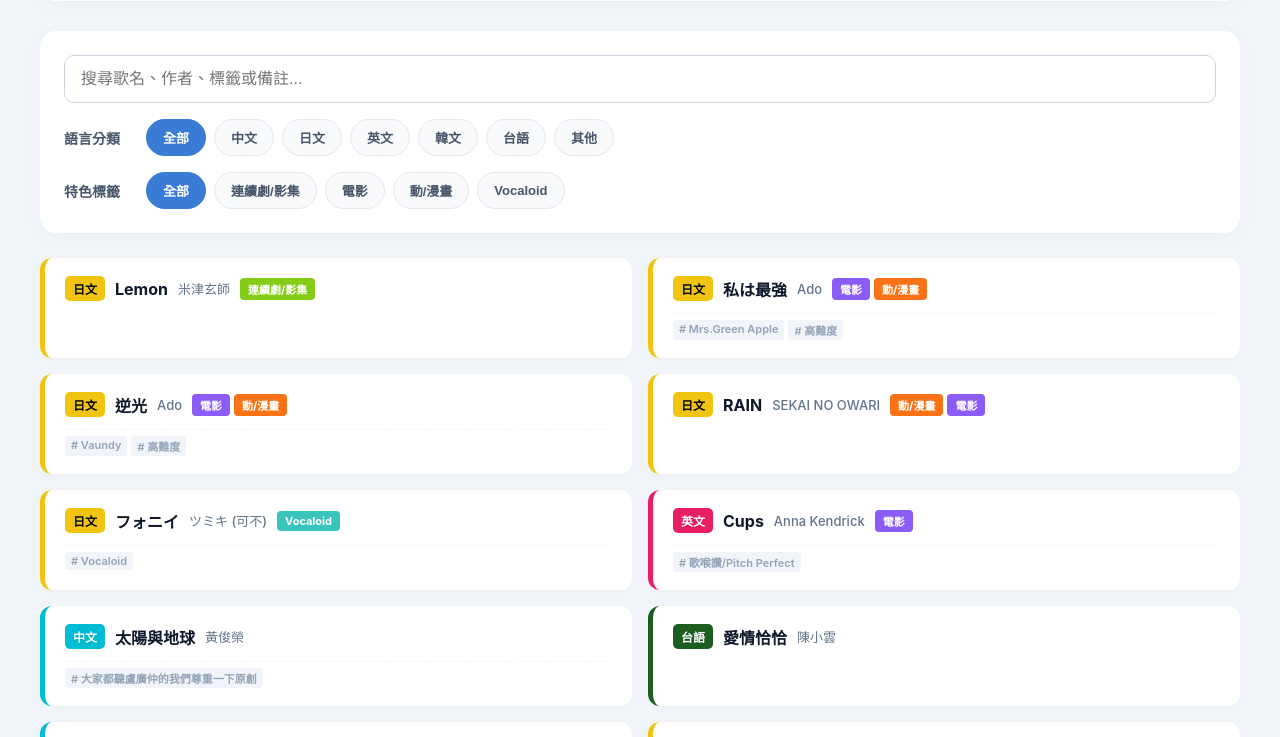
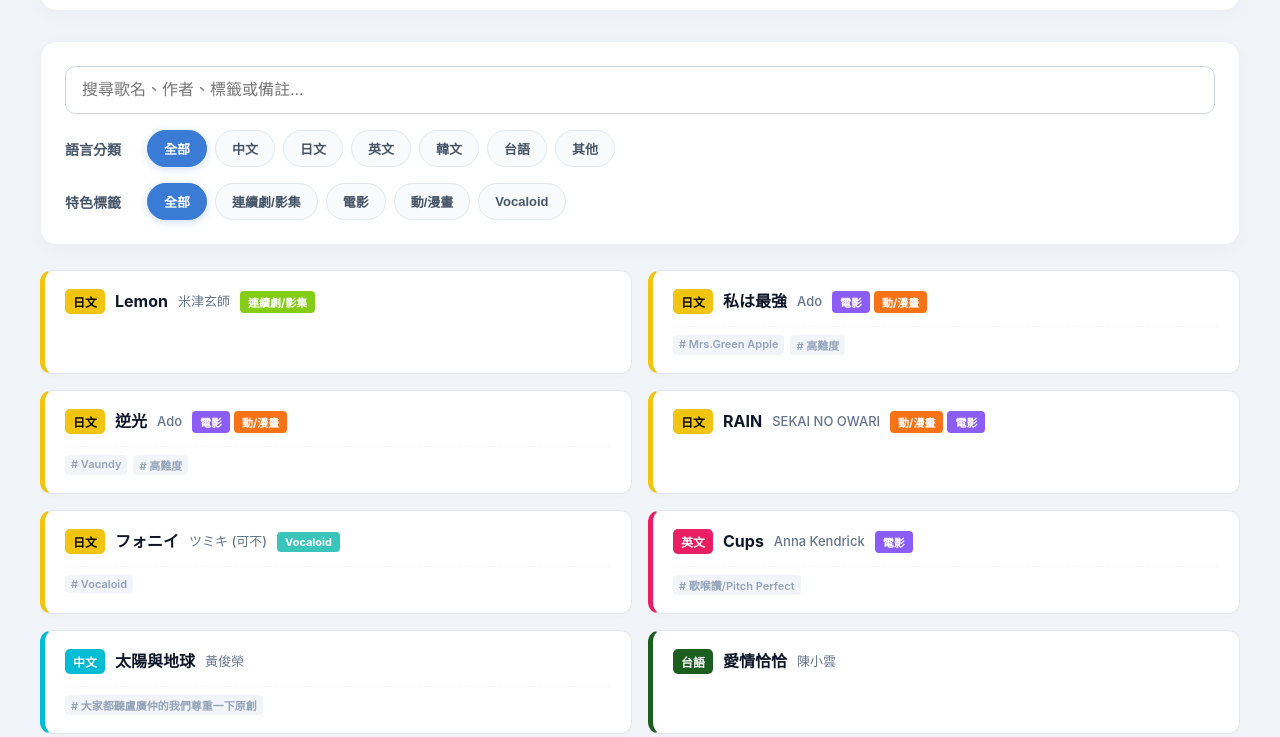
Before and after one commit to Rikkche/Songlist, a plain HTML site: page index.html in a window 1280 px wide. Shown: the part 129-866 px from the top of the page. Drawn offline with Linux system fonts and the light colour scheme.

Commit message:
Update index.html

```diff
--- a/index.html
+++ b/index.html
@@ -3,7 +3,7 @@
 <head>
     <meta charset="UTF-8">
     <meta name="viewport" content="width=device-width, initial-scale=1.0">
-    <title>生物的點歌歌單</title>
+    <title>小鳥歌單</title>
     <style>
         :root {
             --primary: #3a7bd5;
@@ -12,8 +12,12 @@
             --bg-card: #ffffff;
             --text-main: #1e293b;
             --text-muted: #64748b;
-            --text-light: #94a3b8; /* 更淺的字體顏色 */
+            --text-light: #94a3b8;
             --border-color: #e2e8f0;
+        }
+
+        *, *::before, *::after {
+            box-sizing: border-box;
         }
 
         body {
@@ -24,6 +28,8 @@
             color: var(--text-main);
             display: flex;
             justify-content: center;
+            -webkit-font-smoothing: antialiased;
+            -moz-osx-font-smoothing: grayscale;
         }
 
         .container {
@@ -34,10 +40,11 @@
         header {
             text-align: center;
             margin-bottom: 30px;
-            padding: 20px;
+            padding: 24px 20px;
             background: var(--bg-card);
             border-radius: 16px;
             box-shadow: 0 4px 20px rgba(0,0,0,0.03);
+            border: 1px solid rgba(226, 232, 240, 0.6);
         }
 
         header h1 {
@@ -45,6 +52,7 @@
             color: #0f172a;
             font-size: 28px;
             font-weight: 800;
+            letter-spacing: -0.02em;
         }
 
         header p {
@@ -63,6 +71,7 @@
             display: flex;
             flex-direction: column;
             gap: 16px;
+            border: 1px solid rgba(226, 232, 240, 0.6);
         }
 
         .search-box {
@@ -78,13 +87,14 @@
             border-radius: 10px;
             font-size: 16px;
             outline: none;
-            transition: all 0.2s;
-            box-sizing: border-box;
+            transition: all 0.2s ease;
+            color: var(--text-main);
+            background-color: #ffffff;
         }
 
         .search-input:focus {
             border-color: var(--primary);
-            box-shadow: 0 0 0 4px rgba(58,123,213,0.1);
+            box-shadow: 0 0 0 4px rgba(58,123,213,0.12);
         }
 
         .filter-group {
@@ -116,24 +126,27 @@
             font-weight: 600;
             color: #475569;
             cursor: pointer;
-            transition: all 0.2s;
+            transition: all 0.2s cubic-bezier(0.4, 0, 0.2, 1);
+            user-select: none;
         }
 
         .btn-filter:hover {
             background: #f1f5f9;
             border-color: #cbd5e1;
+            color: #1e293b;
         }
 
         .btn-filter.active {
             background: var(--primary);
             color: #ffffff;
             border-color: var(--primary);
+            box-shadow: 0 2px 8px rgba(58,123,213,0.25);
         }
 
-        /* 🛠️ 核心更動：改為雙欄式 (兩排) 排版 */
+        /* 雙欄式 (兩排) 排版 */
         .song-list {
             display: grid;
-            grid-template-columns: repeat(2, 1fr); /* 寬螢幕時平分成左右兩排 */
+            grid-template-columns: repeat(2, 1fr);
             gap: 16px;
         }
 
@@ -143,16 +156,17 @@
             border-radius: 12px;
             box-shadow: 0 2px 8px rgba(0,0,0,0.02);
             display: flex;
-            flex-direction: column; /* 改為上下排列，方便塞備註到最下方 */
+            flex-direction: column;
             gap: 10px;
-            transition: transform 0.2s, box-shadow 0.2s;
+            transition: transform 0.2s ease, box-shadow 0.2s ease, border-color 0.2s ease;
+            border: 1px solid #e2e8f0;
             border-left: 5px solid #cbd5e1;
-            box-sizing: border-box;
+            word-break: break-word;
         }
 
         .song-item:hover {
             transform: translateY(-2px);
-            box-shadow: 0 4px 14px rgba(0,0,0,0.06);
+            box-shadow: 0 6px 16px rgba(0,0,0,0.06);
         }
 
         /* 第一排：語言、歌名、作者、標籤 */
@@ -160,7 +174,7 @@
             display: flex;
             align-items: center;
             gap: 10px;
-            flex-wrap: wrap; /* 避免極端情況塞不下擠壓變形 */
+            flex-wrap: wrap;
         }
 
         .lang-badges, .tag-badges {
@@ -181,7 +195,7 @@
             white-space: nowrap;
         }
         .badge-lang.lang-中文 { background: #00bcd4; }
-        .badge-lang.lang-日文 { background: #f1c40f; color: #000; text-shadow: none; }
+        .badge-lang.lang-日文 { background: #f1c40f; color: #000000; text-shadow: none; }
         .badge-lang.lang-英文 { background: #e91e63; }
         .badge-lang.lang-韓文 { background: #ff5722; }
         .badge-lang.lang-台語 { background: #1b5e20; }
@@ -192,13 +206,15 @@
             font-size: 16px;
             font-weight: 700;
             color: #0f172a;
+            line-height: 1.4;
         }
 
-        /* 🛠️ 歌手作者：調整為較小、較淺 */
+        /* 歌手作者 */
         .song-author {
             font-size: 13px;
             color: var(--text-muted);
             font-weight: 500;
+            line-height: 1.4;
         }
 
         /* 自訂標籤庫樣式 */
@@ -211,42 +227,49 @@
             white-space: nowrap;
         }
 
-        /* 🛠️ 第二排：備註放在最下面，且字體最小、最淺 */
+        /* 第二排：備註放在最下面 */
         .song-bottom-row {
             display: flex;
-            gap: 4px;
+            gap: 6px;
             flex-wrap: wrap;
             margin-top: 2px;
-            padding-top: 6px;
-            border-top: 1px dashed #f1f5f9; /* 加上淡淡的虛線分隔線，讓排版更精緻 */
+            padding-top: 8px;
+            border-top: 1px dashed #f1f5f9;
         }
 
         .badge-note {
-            background: #f1f5f9; /* 備註底色改為更淡的淺灰 */
-            color: var(--text-light); /* 💡 使用最淺的字體顏色 */
+            background: #f1f5f9;
+            color: var(--text-light);
             padding: 2px 6px;
             border-radius: 4px;
-            font-size: 11px; /* 💡 使用最小的字體 */
+            font-size: 11px;
             font-weight: 600;
         }
 
         .no-result {
-            grid-column: span 2; /* 查無結果時，要橫跨兩排 */
+            grid-column: span 2;
             text-align: center;
             padding: 40px;
             background: var(--bg-card);
             border-radius: 12px;
             color: var(--text-muted);
             font-size: 15px;
+            border: 1px dashed var(--border-color);
         }
 
-        /* 📱 手機板自動適應：當螢幕寬度小於 768px 時，自動回復成單排 */
+        /* 📱 手機板自動適應：螢幕寬度小於 768px 時切換為單排 */
         @media (max-width: 768px) {
+            body {
+                padding: 12px;
+            }
             .song-list {
                 grid-template-columns: 1fr;
             }
             .no-result {
                 grid-column: span 1;
+            }
+            .control-panel {
+                padding: 16px;
             }
         }
     </style>
@@ -255,7 +278,7 @@
 
 <div class="container">
     <header>
-        <h1>🎵 生物的點歌歌單</h1>
+        <h1>🎵 小鳥歌單</h1>
         <p>目前總共開放 <span id="totalSongs" style="font-weight:bold; color:var(--primary);">0</span> 首歌曲，歡迎點播！</p>
     </header>
 
@@ -280,7 +303,7 @@
         <div class="filter-group" id="tagGroup" style="display: none;">
             <div class="filter-label">特色標籤</div>
             <div class="filter-buttons" id="tagButtonsContainer">
-                </div>
+            </div>
         </div>
     </div>
 
@@ -291,6 +314,17 @@
     let rawSongs = [];
     let currentLang = "全部";
     let currentTag = "全部";
+
+    // 安全轉義 HTML 避免 XSS 及特殊字元錯亂
+    function escapeHtml(str) {
+        if (!str) return '';
+        return String(str)
+            .replace(/&/g, "&amp;")
+            .replace(/</g, "&lt;")
+            .replace(/>/g, "&gt;")
+            .replace(/"/g, "&quot;")
+            .replace(/'/g, "&#039;");
+    }
 
     async function fetchSongs() {
         try {
@@ -329,7 +363,7 @@
         tagGroupEl.style.display = "flex";
         let html = `<button class="btn-filter active" onclick="filterByTag('全部', this)">全部</button>`;
         tagNames.forEach(name => {
-            html += `<button class="btn-filter" onclick="filterByTag('${name}', this)">${name}</button>`;
+            html += `<button class="btn-filter" onclick="filterByTag('${escapeHtml(name)}', this)">${escapeHtml(name)}</button>`;
         });
         container.innerHTML = html;
     }
@@ -362,8 +396,8 @@
 
             const notesString = Array.isArray(song.notes) ? song.notes.join(' ') : (song.note || '');
             const matchKeyword = (!keyword ||
-                song.title.toLowerCase().includes(keyword) ||
-                song.author.toLowerCase().includes(keyword) ||
+                (song.title && song.title.toLowerCase().includes(keyword)) ||
+                (song.author && song.author.toLowerCase().includes(keyword)) ||
                 notesString.toLowerCase().includes(keyword)
             );
 
@@ -381,7 +415,7 @@
             // 1. 建立語言 HTML
             let langBadgesHTML = '<div class="lang-badges">';
             songLangs.forEach(l => {
-                langBadgesHTML += `<span class="badge-lang lang-${l}">${l}</span>`;
+                langBadgesHTML += `<span class="badge-lang lang-${escapeHtml(l)}">${escapeHtml(l)}</span>`;
             });
             langBadgesHTML += '</div>';
 
@@ -389,7 +423,7 @@
             let tagsHTML = '<div class="tag-badges">';
             if (song.tags && Array.isArray(song.tags)) {
                 song.tags.forEach(t => {
-                    tagsHTML += `<span class="badge-custom-tag" style="background-color: ${t.color}">${t.name}</span>`;
+                    tagsHTML += `<span class="badge-custom-tag" style="background-color: ${escapeHtml(t.color)}">${escapeHtml(t.name)}</span>`;
                 });
             }
             tagsHTML += '</div>';
@@ -400,7 +434,7 @@
             if (songNotes.length > 0) {
                 bottomRowHTML += '<div class="song-bottom-row">';
                 songNotes.forEach(n => {
-                    bottomRowHTML += `<span class="badge-note"># ${n}</span>`;
+                    bottomRowHTML += `<span class="badge-note"># ${escapeHtml(n)}</span>`;
                 });
                 bottomRowHTML += '</div>';
             }
@@ -418,12 +452,11 @@
             itemDiv.className = 'song-item';
             itemDiv.style.borderLeftColor = borderColor;
 
-            // 🛠️ 依據指定格式渲染：【第一排】語言 -> 歌名 -> 歌手作者 -> 標籤 / 【第二排】最底部的備註
             itemDiv.innerHTML = `
                 <div class="song-top-row">
                     ${langBadgesHTML}
-                    <span class="song-title">${song.title}</span>
-                    <span class="song-author">${song.author}</span>
+                    <span class="song-title">${escapeHtml(song.title)}</span>
+                    <span class="song-author">${escapeHtml(song.author)}</span>
                     ${tagsHTML}
                 </div>
                 ${bottomRowHTML}
```
